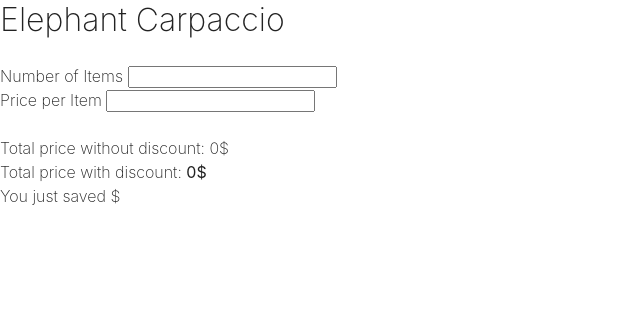
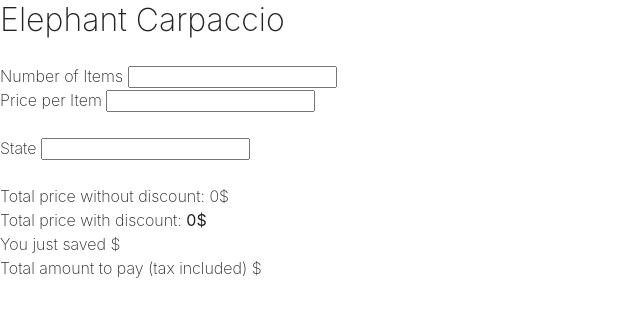
Before and after one commit to superzadeh/elephant-carpaccio, a Next.js app: page / in a window 1280 px wide. Shown: the top 316 px of the page, without its empty margins (0-640 px from the left). Built offline with nearby package versions, Linux system fonts and the light colour scheme.

Commit message:
UT tax rate

```diff
--- a/pages/index.js
+++ b/pages/index.js
@@ -35,14 +35,20 @@ export default class home extends Component {
     const amount = quantity * this.price.value
     const discounted = applyDiscount(amount)
     const saving = amount - discounted
+    const state = this.stateCode.value
+    let priceWithTax = discounted
+    if (state === 'UT') {
+      priceWithTax = priceWithTax + (priceWithTax * 6.85 / 100)
+    }
     this.setState({
       priceDiscounted: discounted,
       priceWithoutDiscount: amount,
-      saving
+      saving,
+      priceWithTax
     })
   }
   render () {
-    const { priceDiscounted, priceWithoutDiscount, saving } = this.state
+    const { priceDiscounted, priceWithoutDiscount, saving, priceWithTax } = this.state
     return (
       <div className='container'>
         <h1>Elephant Carpaccio</h1>
@@ -66,11 +72,22 @@ export default class home extends Component {
         />
         <br />
         <br />
+        <label htmlFor='stateCode'>State</label>
+        &nbsp;
+        <input
+          name='stateCode'
+          type='text'
+          onChange={this.handleQuantityChange}
+          ref={c => (this.stateCode = c)}
+        />
+        <br />
+        <br />
         <div>Total price without discount: {priceWithoutDiscount}$</div>
         <div>
           Total price with discount: <strong>{priceDiscounted}$</strong>
         </div>
         <div>You just saved {saving}$</div>
+        <div>Total amount to pay (tax included) {priceWithTax}$</div>
         <style global jsx>
           {style}
         </style>
```
